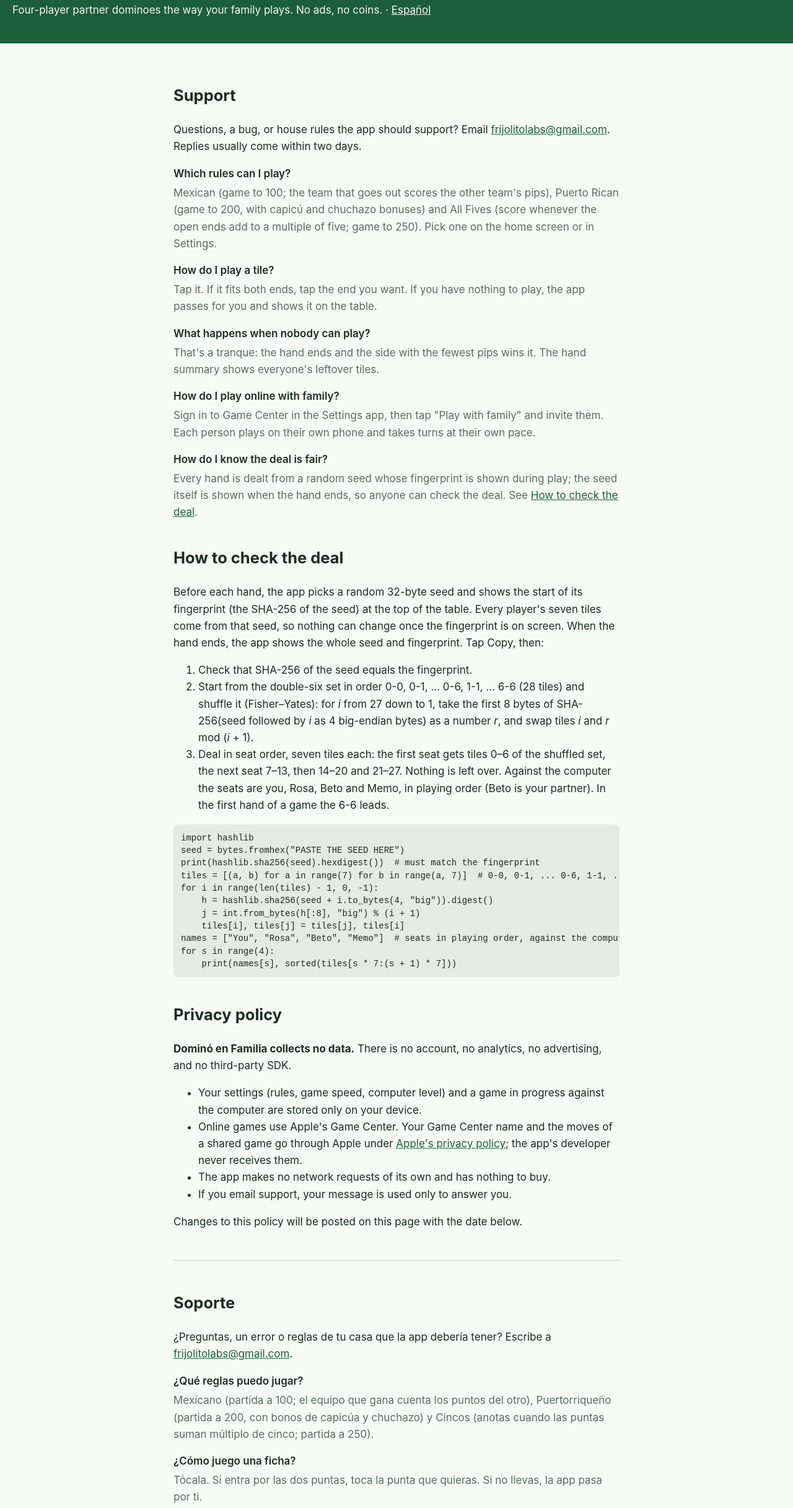
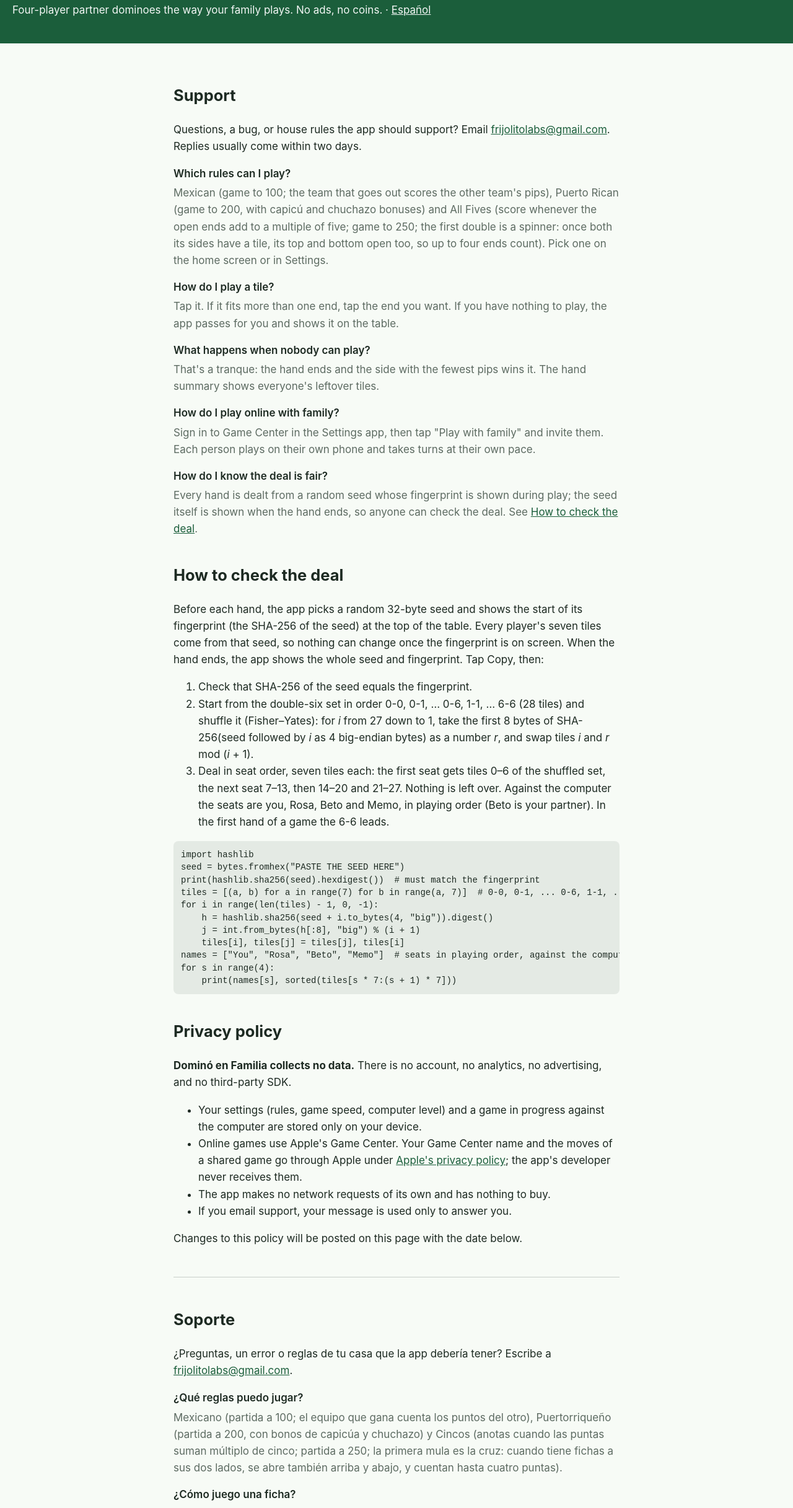
Before and after one commit to frijolitolabs/frijolitolabs.github.io, a plain HTML site: page domino/index.html in a window 1280 px wide. Shown: the part 101-2534 px from the top of the page at 62% size. Drawn offline with Linux system fonts and the light colour scheme.

Commit message:
Dominó: All Fives support text describes the spinner
Co-Authored-By: Claude Opus 5.5 <noreply@anthropic.com>

```diff
--- a/domino/index.html
+++ b/domino/index.html
@@ -35,9 +35,10 @@
     <dt>Which rules can I play?</dt>
     <dd>Mexican (game to 100; the team that goes out scores the other team's pips), Puerto Rican (game to 200, with
       capicú and chuchazo bonuses) and All Fives (score whenever the open ends add to a multiple of five; game to
-      250). Pick one on the home screen or in Settings.</dd>
+      250; the first double is a spinner: once both its sides have a tile, its top and bottom open too, so up to
+      four ends count). Pick one on the home screen or in Settings.</dd>
     <dt>How do I play a tile?</dt>
-    <dd>Tap it. If it fits both ends, tap the end you want. If you have nothing to play, the app passes for you and
+    <dd>Tap it. If it fits more than one end, tap the end you want. If you have nothing to play, the app passes for you and
       shows it on the table.</dd>
     <dt>What happens when nobody can play?</dt>
     <dd>That's a tranque: the hand ends and the side with the fewest pips wins it. The hand summary shows everyone's
@@ -96,9 +97,11 @@ for s in range(4):
     <dl>
       <dt>¿Qué reglas puedo jugar?</dt>
       <dd>Mexicano (partida a 100; el equipo que gana cuenta los puntos del otro), Puertorriqueño (partida a 200, con
-        bonos de capicúa y chuchazo) y Cincos (anotas cuando las puntas suman múltiplo de cinco; partida a 250).</dd>
+        bonos de capicúa y chuchazo) y Cincos (anotas cuando las puntas suman múltiplo de cinco; partida a 250; la primera mula
+        es la cruz: cuando tiene fichas a sus dos lados, se abre también arriba y abajo, y cuentan hasta cuatro
+        puntas).</dd>
       <dt>¿Cómo juego una ficha?</dt>
-      <dd>Tócala. Si entra por las dos puntas, toca la punta que quieras. Si no llevas, la app pasa por ti.</dd>
+      <dd>Tócala. Si entra por más de una punta, toca la punta que quieras. Si no llevas, la app pasa por ti.</dd>
       <dt>¿Cómo juego en línea con la familia?</dt>
       <dd>Inicia sesión en Game Center en la app Ajustes, toca "Jugar con la familia" e invítalos. Cada quien juega en
         su teléfono, a su ritmo.</dd>
```
